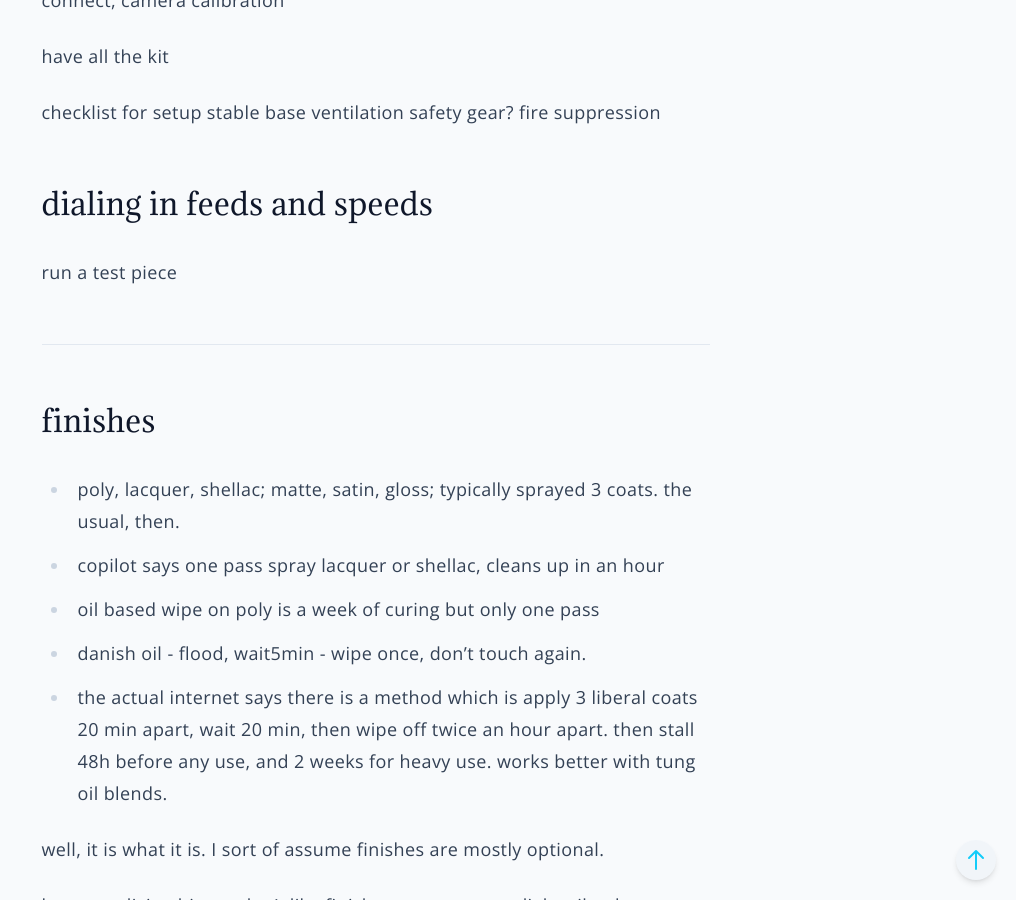
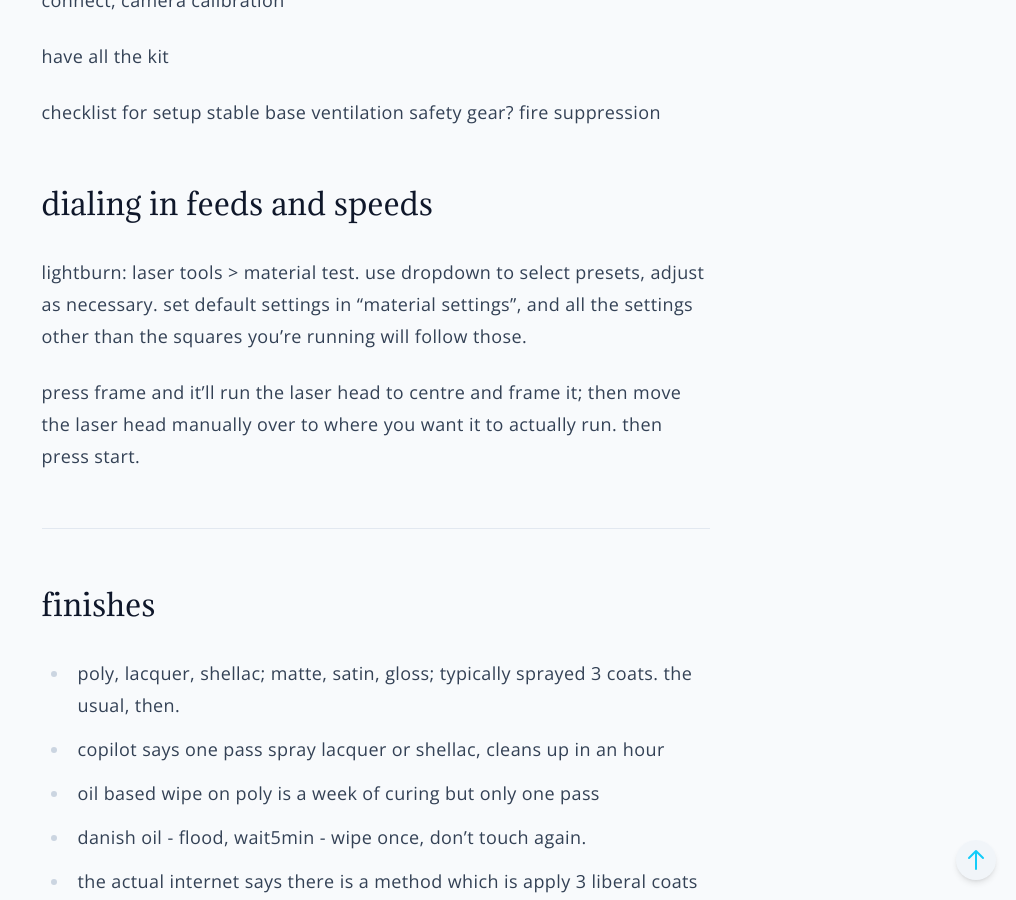
Before and after one commit to paper-engineer/laser-gallery, a Jekyll site: the page built from docs/_pages/instructions.md, in a window 1280 px wide and 900 px high, scrolled down 2537 px. Shown: the whole window, without its empty margins (264-1280 px from the left). Built offline with Jekyll 4.4.1, drawn with Linux system fonts in a browser that asks for light colours.

Commit message:
Update instructions.md

```diff
--- a/docs/_pages/instructions.md
+++ b/docs/_pages/instructions.md
@@ -65,7 +65,9 @@ fire suppression
 
 ## dialing in feeds and speeds
 
-run a test piece
+lightburn: laser tools > material test. use dropdown to select presets, adjust as necessary. set default settings in "material settings", and all the settings other than the squares you're running will follow those.
+
+press frame and it'll run the laser head to centre and frame it; then move the laser head manually over to where you want it to actually run. then press start.
 
 ---
 
```
